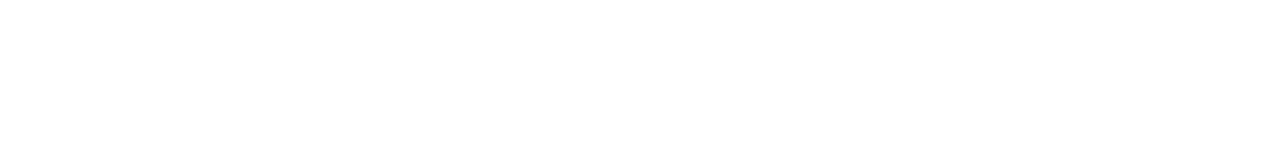
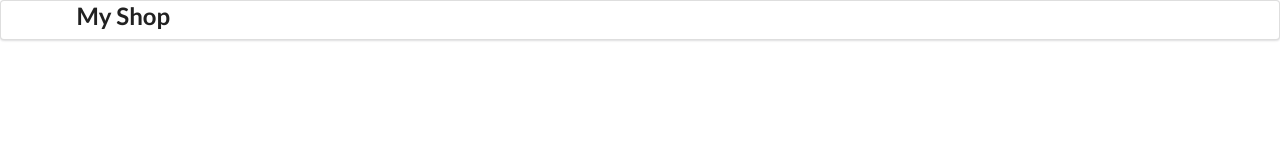
Before and after one commit to Topmewan/store-redux, a React (Create React App) app: page / in a window 1280 px wide. Shown: the top 160 px of the page. Built offline with nearby package versions, Linux system fonts and the light colour scheme.

Commit message:
change bootstrap to semantic-ui, i want to ty it

```diff
--- a/public/index.html
+++ b/public/index.html
@@ -3,9 +3,9 @@
   <head>
     <meta charset="utf-8" />
     <link rel="icon" href="%PUBLIC_URL%/favicon.ico" />
+    <link rel="stylesheet" href="https://cdnjs.cloudflare.com/ajax/libs/semantic-ui/2.4.1/semantic.min.css" integrity="sha512-8bHTC73gkZ7rZ7vpqUQThUDhqcNFyYi2xgDgPDHc+GXVGHXq+xPjynxIopALmOPqzo9JZj0k6OqqewdGO3EsrQ==" crossorigin="anonymous" referrerpolicy="no-referrer" />
     <meta name="viewport" content="width=device-width, initial-scale=1" />
     <meta name="theme-color" content="#000000" />
-    <link href="https://cdn.jsdelivr.net/npm/bootstrap@5.1.1/dist/css/bootstrap.min.css" rel="stylesheet" integrity="sha384-F3w7mX95PdgyTmZZMECAngseQB83DfGTowi0iMjiWaeVhAn4FJkqJByhZMI3AhiU" crossorigin="anonymous">
     <title>Store</title>
   </head>
   <body>
--- a/src/App.js
+++ b/src/App.js
@@ -1,8 +1,10 @@
 import './App.css';
+import Header from "./components/Header";
 
 function App() {
   return (
     <>
+      <Header/>
 
     </>
   );
--- /dev/null
+++ b/src/components/Header.js
@@ -0,0 +1,14 @@
+import React from "react";
+
+const Header = (props) => {
+    return(
+        <div className="ui fied menu">
+            <div className="ui container center">
+                <h2>My Shop</h2>
+            </div>
+        </div>
+
+    );
+}
+
+export default Header;
```
Also changed, not shown: src/components/Product.js (added), src/components/ProductDetail.js (added), src/components/ProductList.js (added).
